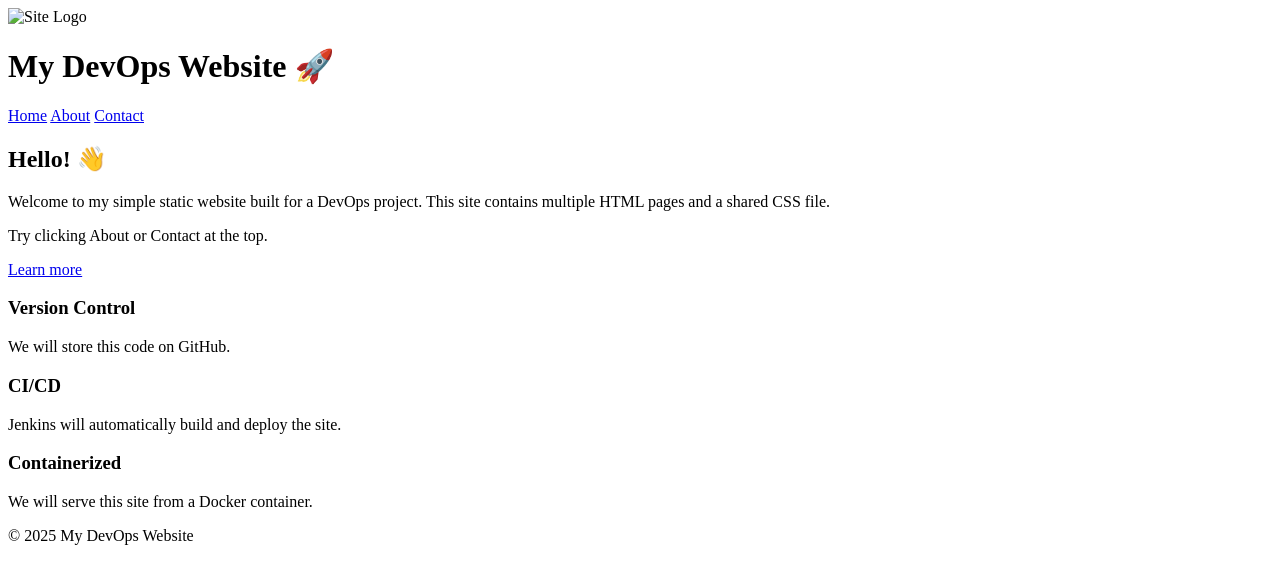
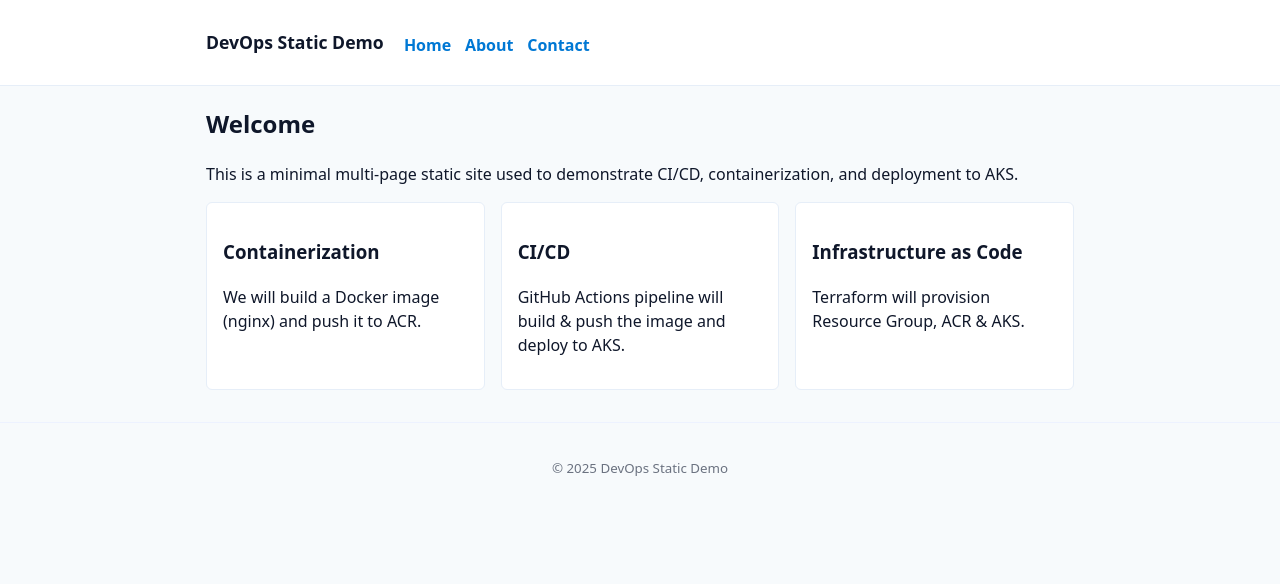
Before and after one commit to Akash7125/devops-static-site, a plain HTML site: page index.html in a window 1280 px wide. Drawn offline with Linux system fonts and the light colour scheme.

Commit message:
Initial commit: static multi-page site

```diff
--- a/css/style.css
+++ b/css/style.css
@@ -1,113 +1,30 @@
-/* styles.css - simple, clean styling for the static demo site */
-
-:root {
-    --bg: #f5f7fb;
-    --card: #ffffff;
-    --accent: #2065d3;
-    --muted: #555;
-    --radius: 10px;
-  }
-
-  * { box-sizing: border-box; }
-  body {
-    margin: 0;
-    font-family: "Segoe UI", Roboto, Arial, sans-serif;
-    background: var(--bg);
-    color: #222;
-    line-height: 1.4;
-  }
-
-  .site-header {
-    background: linear-gradient(90deg, rgba(32,101,211,0.95), rgba(60,160,255,0.9));
-    color: white;
-    padding: 18px;
-    text-align: center;
-  }
-  .site-header .logo {
-    height: 48px;
-    display: block;
-    margin: 0 auto 8px;
-    filter: drop-shadow(0 1px 2px rgba(0,0,0,0.2));
-  }
-  .site-header h1 { margin: 6px 0; font-size: 22px; }
-  nav { margin-top: 8px; }
-  .nav-link {
-    color: rgba(255,255,255,0.9);
-    text-decoration: none;
-    margin: 0 10px;
-    padding: 6px 10px;
-    border-radius: 6px;
-  }
-  .nav-link.active, .nav-link:hover {
-    background: rgba(255,255,255,0.12);
-  }
-
-  .content {
-    max-width: 900px;
-    margin: 28px auto;
-    padding: 0 18px;
-  }
-
-  .hero {
-    background: var(--card);
-    border-radius: var(--radius);
-    padding: 22px;
-    box-shadow: 0 6px 18px rgba(25,25,40,0.04);
-    margin-bottom: 16px;
-  }
-  .hero h2 { margin-top: 0; color: var(--accent); }
-
-  .btn {
-    display: inline-block;
-    background: var(--accent);
-    color: white;
-    padding: 8px 14px;
-    text-decoration: none;
-    border-radius: 8px;
-    margin-top: 10px;
-    border: none;
-    cursor: pointer;
-  }
-
-  .features {
-    display: grid;
-    grid-template-columns: repeat(auto-fit, minmax(220px, 1fr));
-    gap: 16px;
-  }
-
-  .card {
-    background: var(--card);
-    padding: 16px;
-    border-radius: 10px;
-    box-shadow: 0 6px 14px rgba(20,20,30,0.04);
-    text-align: left;
-  }
-  .card h3 { margin-top: 0; color: var(--accent); }
-
-  .site-footer {
-    margin: 32px 0;
-    text-align: center;
-    color: var(--muted);
-    font-size: 14px;
-  }
-  .contact-form {
-    background: var(--card);
-    padding: 16px;
-    border-radius: 10px;
-    max-width: 560px;
-  }
-  .contact-form label { display: block; margin-bottom: 10px; font-size: 14px; color: #222; }
-  .contact-form input,
-  .contact-form textarea {
-    width: 100%;
-    padding: 8px 10px;
-    margin-top: 6px;
-    border: 1px solid #e2e8f0;
-    border-radius: 6px;
-    font-size: 14px;
-  }
-
-  @media (max-width: 520px) {
-    .site-header h1 { font-size: 18px; }
-    .logo { height: 38px; }
-  }
+:root{
+  --container-width: 900px;
+  --accent: #0078d4;
+  --muted: #6b7280;
+  --bg: #f7fafc;
+}
+*{box-sizing:border-box}
+body{
+  margin:0;
+  font-family: system-ui, -apple-system, "Segoe UI", Roboto, "Helvetica Neue", Arial;
+  background:var(--bg);
+  color:#0f172a;
+  line-height:1.5;
+}
+.container{
+  max-width:var(--container-width);
+  margin:1rem auto;
+  padding:0 1rem;
+}
+.site-header{
+  background:#ffffff;
+  border-bottom:1px solid #e6eef8;
+  padding:0.8rem 0;
+}
+.site-header h1{ display:inline-block; margin:0; font-size:1.1rem; margin-right:1rem;}
+.nav{ display:inline-block; vertical-align:middle;}
+.nav a{ color:var(--accent); text-decoration:none; margin-right:0.6rem; font-weight:600;}
+.site-footer{ text-align:center; padding:1rem 0; color:var(--muted); margin-top:2rem; border-top:1px solid #edf2ff;}
+.features{ display:flex; gap:1rem; margin-top:1rem; flex-wrap:wrap;}
+.feature{ background:#fff; border:1px solid #e6eef8; padding:1rem; flex:1; border-radius:6px; min-width:220px;}
--- a/index.html
+++ b/index.html
@@ -1,54 +1,51 @@
-<!DOCTYPE html>
+<!doctype html>
 <html lang="en">
 <head>
-  <meta charset="utf-8" />
-  <meta name="viewport" content="width=device-width,initial-scale=1" />
-  <title>My DevOps Website - Home</title>
-  <link rel="stylesheet" href="styles.css" />
+  <meta charset="utf-8"/>
+  <meta name="viewport" content="width=device-width,initial-scale=1"/>
+  <title>Home - DevOps Static Demo</title>
+  <link rel="stylesheet" href="css/style.css"/>
 </head>
 <body>
   <header class="site-header">
-    <img src="assets/logo.png" alt="Site Logo" class="logo" />
-    <h1>My DevOps Website 🚀</h1>
-    <nav>
-      <a href="index.html" class="nav-link active">Home</a>
-      <a href="about.html" class="nav-link">About</a>
-      <a href="contact.html" class="nav-link">Contact</a>
-    </nav>
+    <div class="container">
+      <h1>DevOps Static Demo</h1>
+      <nav class="nav">
+        <a href="index.html">Home</a>
+        <a href="about.html">About</a>
+        <a href="contact.html">Contact</a>
+      </nav>
+    </div>
   </header>
 
-  <main class="content">
-    <section class="hero">
-      <h2>Hello! 👋</h2>
-      <p>Welcome to my simple static website built for a DevOps project. This site contains multiple HTML pages and a shared CSS file.</p>
-      <p>Try clicking About or Contact at the top.</p>
-      <a class="btn" href="about.html">Learn more</a>
-    </section>
+  <main class="container">
+    <h2>Welcome</h2>
+    <p>This is a minimal multi-page static site used to demonstrate CI/CD, containerization, and deployment to AKS.</p>
 
     <section class="features">
-      <div class="card">
-        <h3>Version Control</h3>
-        <p>We will store this code on GitHub.</p>
+      <div class="feature">
+        <h3>Containerization</h3>
+        <p>We will build a Docker image (nginx) and push it to ACR.</p>
       </div>
-      <div class="card">
+      <div class="feature">
         <h3>CI/CD</h3>
-        <p>Jenkins will automatically build and deploy the site.</p>
+        <p>GitHub Actions pipeline will build & push the image and deploy to AKS.</p>
       </div>
-      <div class="card">
-        <h3>Containerized</h3>
-        <p>We will serve this site from a Docker container.</p>
+      <div class="feature">
+        <h3>Infrastructure as Code</h3>
+        <p>Terraform will provision Resource Group, ACR & AKS.</p>
       </div>
     </section>
   </main>
 
   <footer class="site-footer">
-    <p>© <span id="year"></span> My DevOps Website</p>
+    <div class="container">
+      <small>© <span id="year"></span> DevOps Static Demo</small>
+    </div>
   </footer>
 
   <script>
-    // small script to set current year and simple nav highlight
     document.getElementById('year').textContent = new Date().getFullYear();
-    // no other JS needed for static site
   </script>
 </body>
 </html>
```
Also changed, not shown: about.html (+31 -28 lines), contact.html (+28 -34 lines), README.md (added), images/logo.png (deleted), 4 other files.
